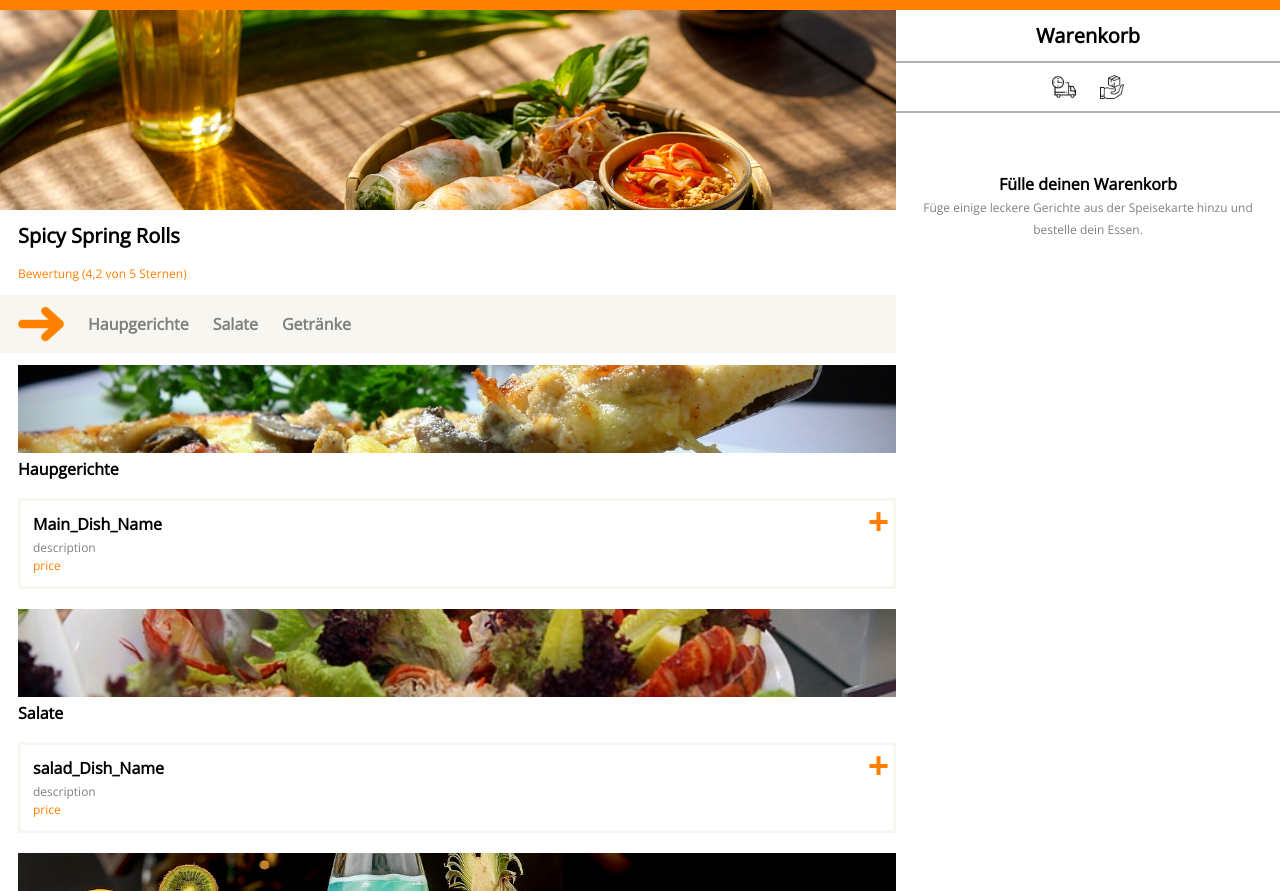
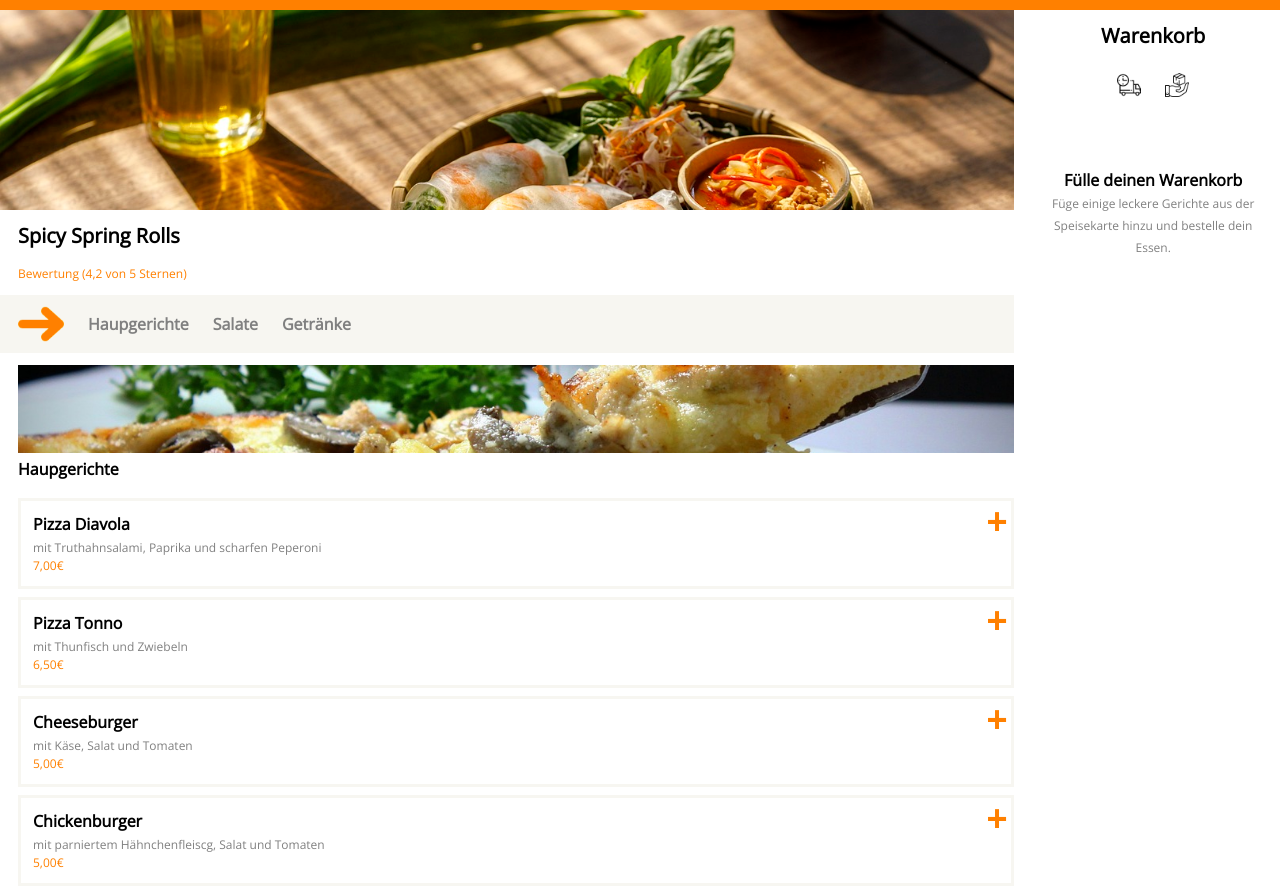
Before and after one commit to ChristopherHipper/BestellApp, a plain HTML site: page index.html in a window 1280 px wide. Shown: the part 60-951 px from the top of the page. Drawn offline with Linux system fonts and the light colour scheme.

Commit message:
add JS Templates and Render Dishes

```diff
--- a/index.html
+++ b/index.html
@@ -13,7 +13,7 @@
     <script src="./scripts/template.js"></script>
     <script src="./script.js"></script>
 </head>
-<body>
+<body onload="init()">
     <header>
         <div class="header_content max_width">
             <div class="logo_content">
@@ -44,13 +44,7 @@
                 <h3 class="dish_header">Haupgerichte</h3>
             </div>
 
-            <div id="main_dish_content" class="dish_content">
-                <div class="dish_infos">
-                    <h3>Main_Dish_Name</h3>
-                    <span>description</span>
-                    <p>price</p>
-                </div>
-                <button>+</button>
+            <div id="main_dish_content">
             </div>
 
             <div>
@@ -58,13 +52,7 @@
                 <h3 class="dish_header">Salate</h3>
             </div>
 
-            <div id="salad_dish_content" class="dish_content">
-                <div class="dish_infos">
-                    <h3>salad_Dish_Name</h3>
-                    <span>description</span>
-                    <p>price</p>
-                </div>
-                <button>+</button>
+            <div id="salad_dish_content">
             </div>
 
             <div>
@@ -72,24 +60,16 @@
                 <h3 class="dish_header">Getränke</h3>
             </div>
 
-            <div id="drinks_dish_content" class="dish_content">
-                <div class="dish_infos">
-                    <h3>salad_Dish_Name</h3>
-                    <span>description</span>
-                    <p>price</p>
-                </div>
-                <button>+</button>
+            <div id="drinks_dish_content">
             </div>
 
         </div>
         <div id="basket" class="basket sticky">
             <h2>Warenkorb</h2>
-            <div class="seperator"></div>
             <div class="icon_container">
                 <img class="icon" src="./assets/icon/liefern.png" alt="">
                 <img class="icon" src="./assets/icon/abholen.png" alt="">
             </div>
-            <div class="seperator"></div>
             <div class="empty_basket">
                 <h3>Fülle deinen Warenkorb</h3>
                 <span>Füge einige leckere Gerichte aus der Speisekarte hinzu und bestelle dein Essen.</span>
--- a/script.js
+++ b/script.js
@@ -0,0 +1,26 @@
+function init() {
+    renderMainDishes ();
+    renderSaladDishes ();
+    renderDrinks ();
+}
+
+function renderMainDishes () {
+    let mainDishesRef = document.getElementById('main_dish_content')
+    for (let indexMain = 0; indexMain < mainDishes.length; indexMain++) {
+        mainDishesRef.innerHTML += getMainDishesTemplate(indexMain);
+    };
+};
+
+function renderSaladDishes () {
+    let saladDishesRef = document.getElementById('salad_dish_content')
+    for (let indexSalad = 0; indexSalad < salads.length; indexSalad++) {
+        saladDishesRef.innerHTML += getSaladDishesTemplate(indexSalad);
+    };
+};
+
+function renderDrinks () {
+    let drinksRef = document.getElementById('drinks_dish_content')
+    for (let indexDrinks = 0; indexDrinks < drinks.length; indexDrinks++) {
+        drinksRef.innerHTML += getDrinksTemplate(indexDrinks);
+    };
+};
--- a/scripts/template.js
+++ b/scripts/template.js
@@ -0,0 +1,32 @@
+function getMainDishesTemplate(indexMain) {
+    return `<div class="dish_content">
+                <div class="dish_infos">
+                    <h3>${mainDishes[indexMain].name}</h3>
+                    <span>${mainDishes[indexMain].description}</span>
+                    <p>${mainDishes[indexMain].price.toFixed(2).replace(".",",")}€</p>
+                </div>
+                <button>+</button>
+            </div>`
+}
+
+function getSaladDishesTemplate(indexSalad) {
+    return `<div class="dish_content">
+                <div class="dish_infos">
+                    <h3>${salads[indexSalad].name}</h3>
+                    <span>${salads[indexSalad].description}</span>
+                    <p>${salads[indexSalad].price.toFixed(2).replace(".",",")}€</p>
+                </div>
+                <button>+</button>
+            </div>`
+}
+
+function getDrinksTemplate(indexDrinks) {
+    return `<div class="dish_content">
+                <div class="dish_infos">
+                    <h3>${drinks[indexDrinks].name}</h3>
+                    <span>${drinks[indexDrinks].description}</span>
+                    <p>${drinks[indexDrinks].price.toFixed(2).replace(".",",")}€</p>
+                </div>
+                <button>+</button>
+            </div>`
+}
--- a/style.css
+++ b/style.css
@@ -40,7 +40,7 @@
 }
 
 .main_content{
-    width: 70%;
+    width: 80%;
     height: 100%;
     display: flex;
     flex-direction: column;
@@ -92,10 +92,11 @@
     height: 2px;
 }
 .basket{
-    width: 30%;
+    width: 20%;
     display: flex;
     flex-direction: column;
     align-items: center;
+    margin-left: 12px;
 }
 .icon_container{
     display: flex;
```
Also changed, not shown: scripts/dishes.js (+2 -7 lines).
